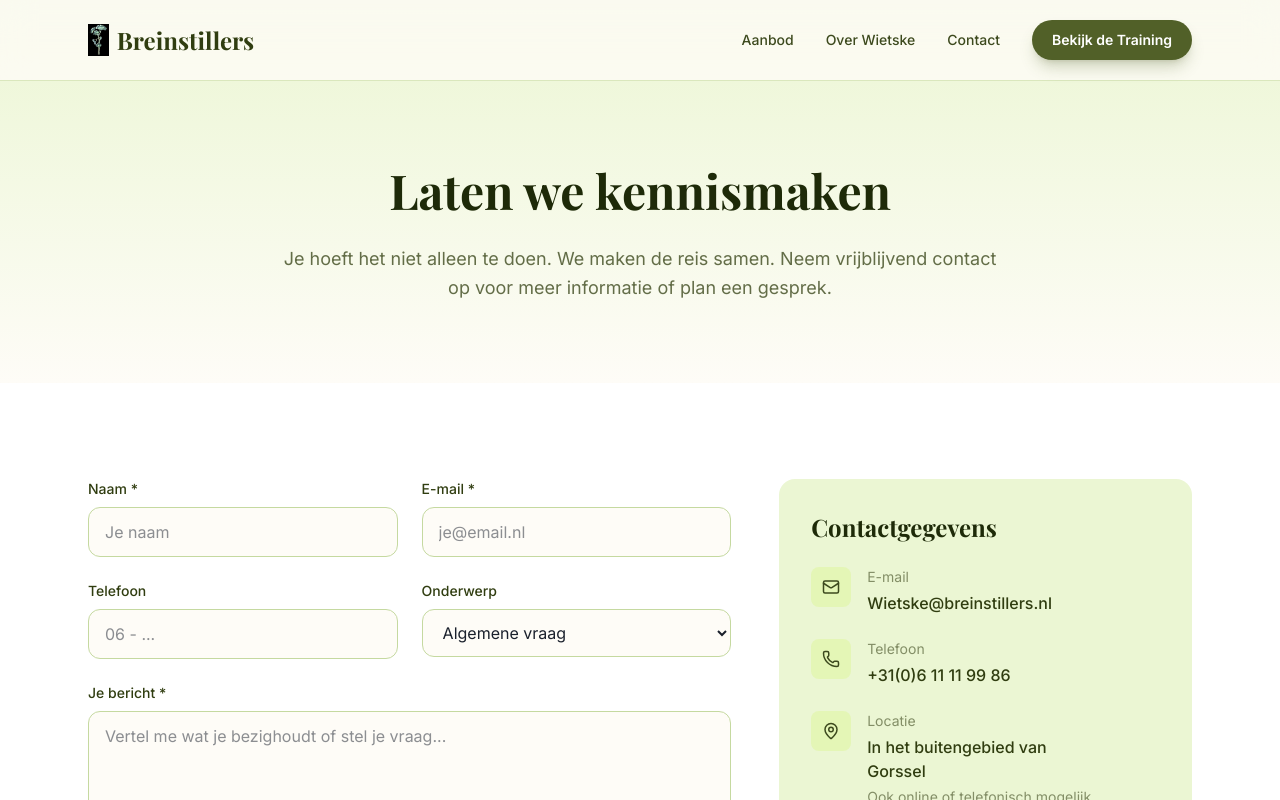
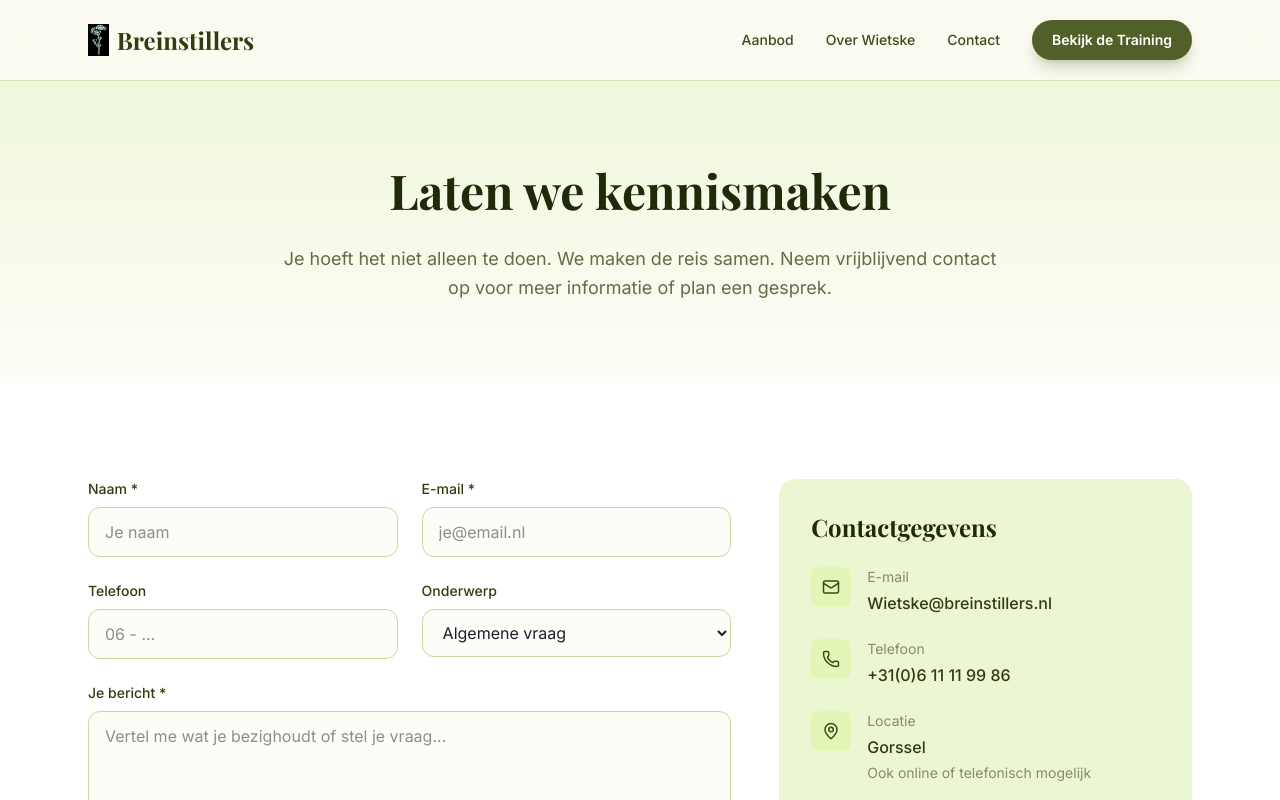
Before and after one commit to birkvb/breinstillers, a Next.js app: page /contact in a window 1280 px wide. Shown: the top 800 px of the page. Built offline with nearby package versions, Linux system fonts and the light colour scheme; a web font is replaced by a local one.

Commit message:
Adres weghalen, alleen Gorssel tonen
Co-Authored-By: Claude Opus 4.6 <noreply@anthropic.com>

```diff
--- a/content/pages/contact.json
+++ b/content/pages/contact.json
@@ -3,6 +3,6 @@
   "subtitle": "Je hoeft het niet alleen te doen. We maken de reis samen. Neem vrijblijvend contact op voor meer informatie of plan een gesprek.",
   "email": "Wietske@breinstillers.nl",
   "phone": "+31(0)6 11 11 99 86",
-  "address": "In het buitengebied van",
+  "address": "",
   "city": "Gorssel"
 }
--- a/src/app/contact/page.tsx
+++ b/src/app/contact/page.tsx
@@ -208,8 +208,7 @@ export default function ContactPage() {
                     <div>
                       <p className="text-sm text-sage-600/60 mb-1">Locatie</p>
                       <p className="text-sage-700 font-medium">
-                        {contactData.address}
-                        <br />
+                        {contactData.address && <>{contactData.address}<br /></>}
                         {contactData.city}
                       </p>
                       <p className="text-sm text-sage-600/60 mt-1">
--- a/src/app/page.tsx
+++ b/src/app/page.tsx
@@ -470,7 +470,6 @@ export default function Home() {
             email: "Wietske@breinstillers.nl",
             address: {
               "@type": "PostalAddress",
-              streetAddress: "Ravensweerdweg 19",
               addressLocality: "Gorssel",
               addressCountry: "NL",
             },
```
